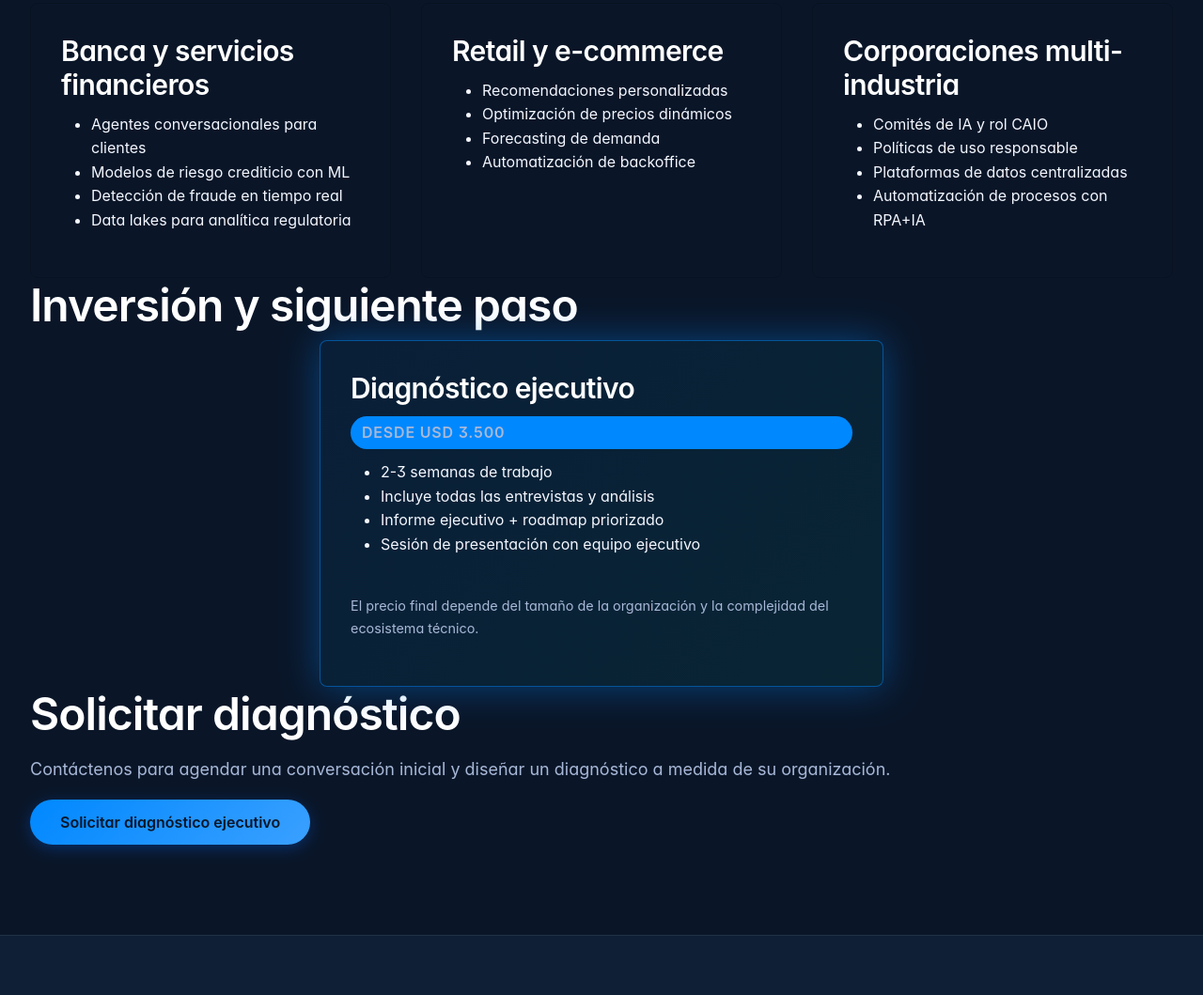
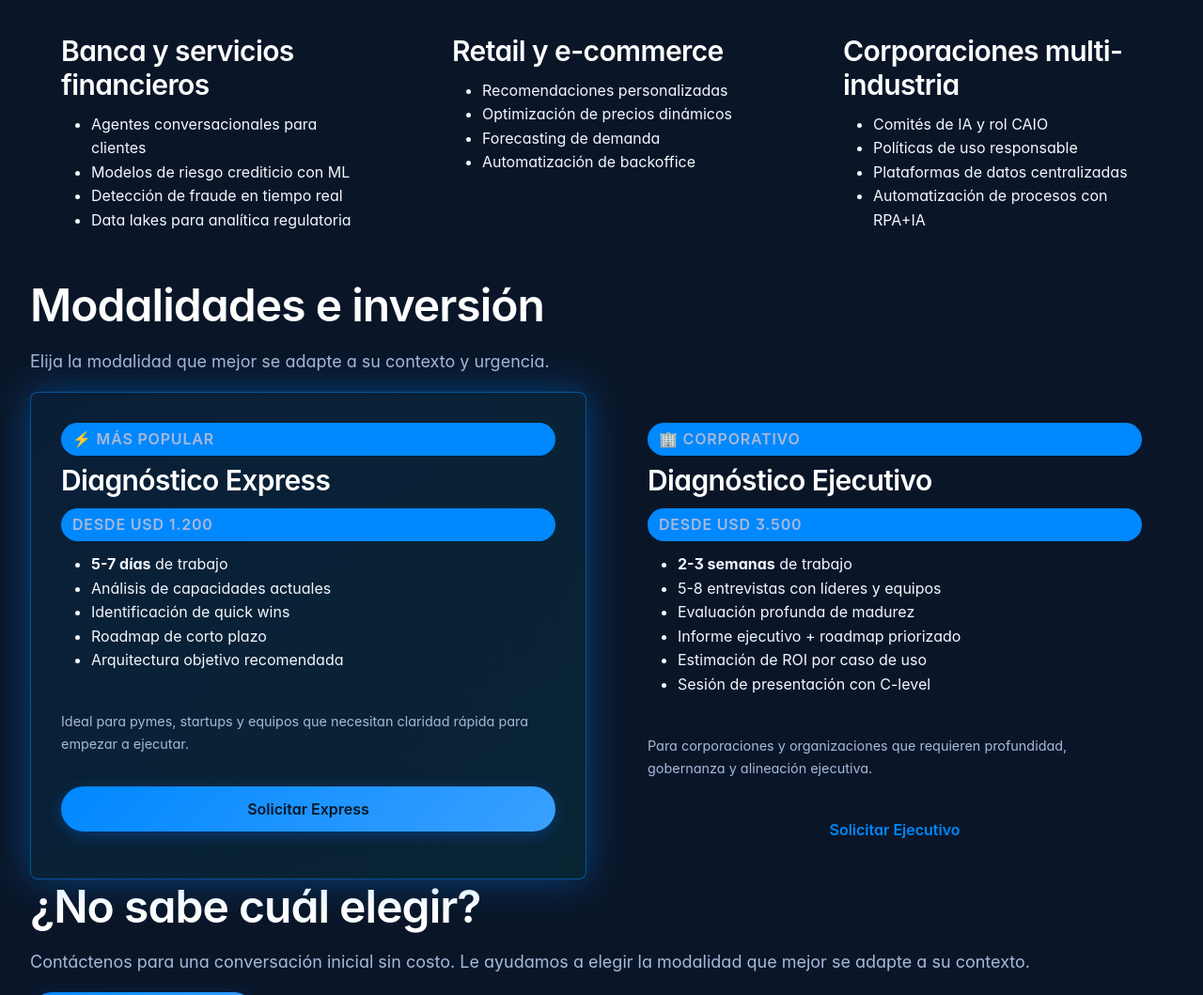
Before and after one commit to erwindaza/aif369-web, a plain HTML site: page service-diagnostico.html in a window 1280 px wide. Shown: the part 1741-2800 px from the top of the page at 94% size. Drawn offline with nearby package versions, Linux system fonts and the light colour scheme.

Commit message:
feat: agregar Diagnóstico Express (5-7 días, USD 1.200) como opción accesible
- Dos modalidades: Express para pymes/startups y Ejecutivo para corporaciones
- Express: 5-7 días, quick wins, roadmap corto, arquitectura objetivo
- Ejecutivo: 2-3 semanas, entrevistas profundas, ROI, sesión C-level
- Actualizado card en services.html para reflejar ambas opciones
- CTA mejorado: conversación inicial sin costo para elegir modalidad

```diff
--- a/service-diagnostico.html
+++ b/service-diagnostico.html
@@ -4,7 +4,7 @@
     <meta charset="UTF-8">
     <meta name="viewport" content="width=device-width, initial-scale=1.0">
     <title data-i18n-title="service.diagnostico.title">Diagnóstico ejecutivo de IA y datos - AIF369</title>
-    <meta name="description" data-i18n-content="service.diagnostico.description" content="Servicio de diagnóstico ejecutivo de IA y datos para identificar oportunidades de alto impacto y estimar ROI en 2-3 semanas.">
+    <meta name="description" data-i18n-content="service.diagnostico.description" content="Diagnóstico de IA y datos: versión Express en 5-7 días o Ejecutivo en 2-3 semanas. Identifique oportunidades de alto impacto y estime ROI.">
     <link href="https://cdn.jsdelivr.net/npm/bootstrap@5.3.2/dist/css/bootstrap.min.css" rel="stylesheet">
     <link rel="stylesheet" href="styles.css">
     <link rel="preconnect" href="https://fonts.googleapis.com">
@@ -37,8 +37,8 @@
         </div>
 
         <header class="section-header">
-            <h1 data-i18n="service.diagnostico.header.title">Diagnóstico ejecutivo de IA y datos</h1>
-            <p data-i18n="service.diagnostico.header.subtitle">2 a 3 semanas para entender el punto de partida de su organización, identificar oportunidades de alto impacto y estimar el ROI de iniciativas de IA y datos.</p>
+            <h1 data-i18n="service.diagnostico.header.title">Diagnóstico de IA y datos</h1>
+            <p data-i18n="service.diagnostico.header.subtitle">Dos modalidades para entender el punto de partida de su organización, identificar oportunidades de alto impacto y trazar el camino hacia resultados concretos con IA y datos.</p>
         </header>
 
         <div class="grid-2">
@@ -170,27 +170,49 @@
 
     <section class="section">
         <header class="section-header">
-            <h2 data-i18n="service.diagnostico.pricing.title">Inversión y siguiente paso</h2>
+            <h2 data-i18n="service.diagnostico.pricing.title">Modalidades e inversión</h2>
+            <p data-i18n="service.diagnostico.pricing.subtitle">Elija la modalidad que mejor se adapte a su contexto y urgencia.</p>
         </header>
 
-        <article class="card card-highlight" style="max-width: 600px; margin: 0 auto;">
-            <h3 data-i18n="service.diagnostico.pricing.card.title">Diagnóstico ejecutivo</h3>
-            <p class="tag" data-i18n="service.diagnostico.pricing.card.price">Desde USD 3.500</p>
-            <ul class="simple-list">
-                <li data-i18n="service.diagnostico.pricing.card.item1">2-3 semanas de trabajo</li>
-                <li data-i18n="service.diagnostico.pricing.card.item2">Incluye todas las entrevistas y análisis</li>
-                <li data-i18n="service.diagnostico.pricing.card.item3">Informe ejecutivo + roadmap priorizado</li>
-                <li data-i18n="service.diagnostico.pricing.card.item4">Sesión de presentación con equipo ejecutivo</li>
-            </ul>
-            <p data-i18n="service.diagnostico.pricing.card.note" style="margin-top: 1.5rem; font-size: 0.9rem; color: var(--text-secondary);">El precio final depende del tamaño de la organización y la complejidad del ecosistema técnico.</p>
-        </article>
+        <div class="grid-2">
+            <article class="card card-highlight">
+                <p class="tag" style="margin-bottom: 0.5rem;">⚡ Más popular</p>
+                <h3 data-i18n="service.diagnostico.pricing.express.title">Diagnóstico Express</h3>
+                <p class="tag" data-i18n="service.diagnostico.pricing.express.price">Desde USD 1.200</p>
+                <ul class="simple-list">
+                    <li data-i18n="service.diagnostico.pricing.express.item1"><strong>5-7 días</strong> de trabajo</li>
+                    <li data-i18n="service.diagnostico.pricing.express.item2">Análisis de capacidades actuales</li>
+                    <li data-i18n="service.diagnostico.pricing.express.item3">Identificación de quick wins</li>
+                    <li data-i18n="service.diagnostico.pricing.express.item4">Roadmap de corto plazo</li>
+                    <li data-i18n="service.diagnostico.pricing.express.item5">Arquitectura objetivo recomendada</li>
+                </ul>
+                <p data-i18n="service.diagnostico.pricing.express.note" style="margin-top: 1.5rem; font-size: 0.9rem; color: var(--text-secondary);">Ideal para pymes, startups y equipos que necesitan claridad rápida para empezar a ejecutar.</p>
+                <a href="index.html#contacto" class="btn btn-primary" style="margin-top: 1rem;" data-i18n="service.diagnostico.pricing.express.cta">Solicitar Express</a>
+            </article>
+
+            <article class="card">
+                <p class="tag" style="margin-bottom: 0.5rem;">🏢 Corporativo</p>
+                <h3 data-i18n="service.diagnostico.pricing.ejecutivo.title">Diagnóstico Ejecutivo</h3>
+                <p class="tag" data-i18n="service.diagnostico.pricing.ejecutivo.price">Desde USD 3.500</p>
+                <ul class="simple-list">
+                    <li data-i18n="service.diagnostico.pricing.ejecutivo.item1"><strong>2-3 semanas</strong> de trabajo</li>
+                    <li data-i18n="service.diagnostico.pricing.ejecutivo.item2">5-8 entrevistas con líderes y equipos</li>
+                    <li data-i18n="service.diagnostico.pricing.ejecutivo.item3">Evaluación profunda de madurez</li>
+                    <li data-i18n="service.diagnostico.pricing.ejecutivo.item4">Informe ejecutivo + roadmap priorizado</li>
+                    <li data-i18n="service.diagnostico.pricing.ejecutivo.item5">Estimación de ROI por caso de uso</li>
+                    <li data-i18n="service.diagnostico.pricing.ejecutivo.item6">Sesión de presentación con C-level</li>
+                </ul>
+                <p data-i18n="service.diagnostico.pricing.ejecutivo.note" style="margin-top: 1.5rem; font-size: 0.9rem; color: var(--text-secondary);">Para corporaciones y organizaciones que requieren profundidad, gobernanza y alineación ejecutiva.</p>
+                <a href="index.html#contacto" class="btn btn-link" style="margin-top: 1rem;" data-i18n="service.diagnostico.pricing.ejecutivo.cta">Solicitar Ejecutivo</a>
+            </article>
+        </div>
     </section>
 
     <section class="section section-alt">
         <header class="section-header">
-            <h2 data-i18n="service.diagnostico.cta.title">Solicitar diagnóstico</h2>
-            <p data-i18n="service.diagnostico.cta.subtitle">Contáctenos para agendar una conversación inicial y diseñar un diagnóstico a medida de su organización.</p>
-            <a href="index.html#contacto" class="btn btn-primary" data-i18n="service.diagnostico.cta.button">Solicitar diagnóstico ejecutivo</a>
+            <h2 data-i18n="service.diagnostico.cta.title">¿No sabe cuál elegir?</h2>
+            <p data-i18n="service.diagnostico.cta.subtitle">Contáctenos para una conversación inicial sin costo. Le ayudamos a elegir la modalidad que mejor se adapte a su contexto.</p>
+            <a href="index.html#contacto" class="btn btn-primary" data-i18n="service.diagnostico.cta.button">Agendar conversación</a>
         </header>
     </section>
 </main>
```
Also changed, not shown: services.html (+5 -5 lines).
